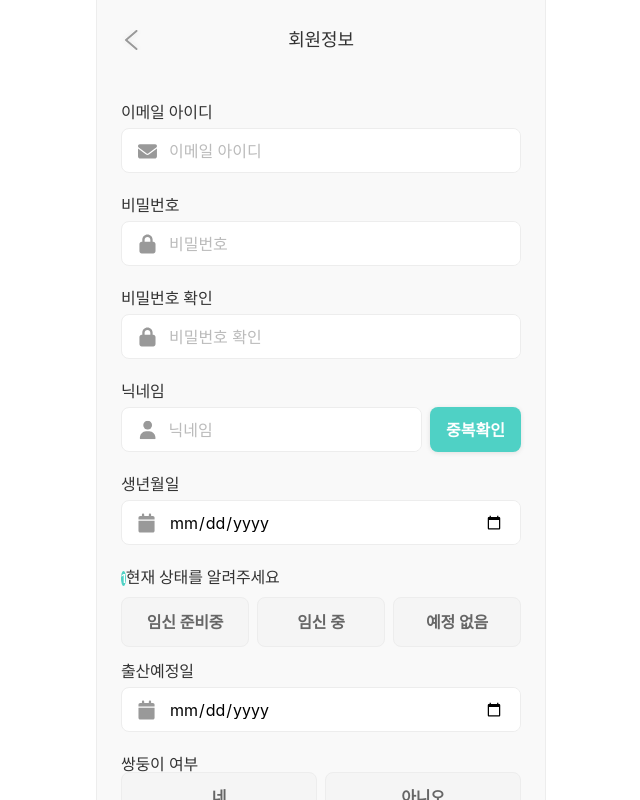
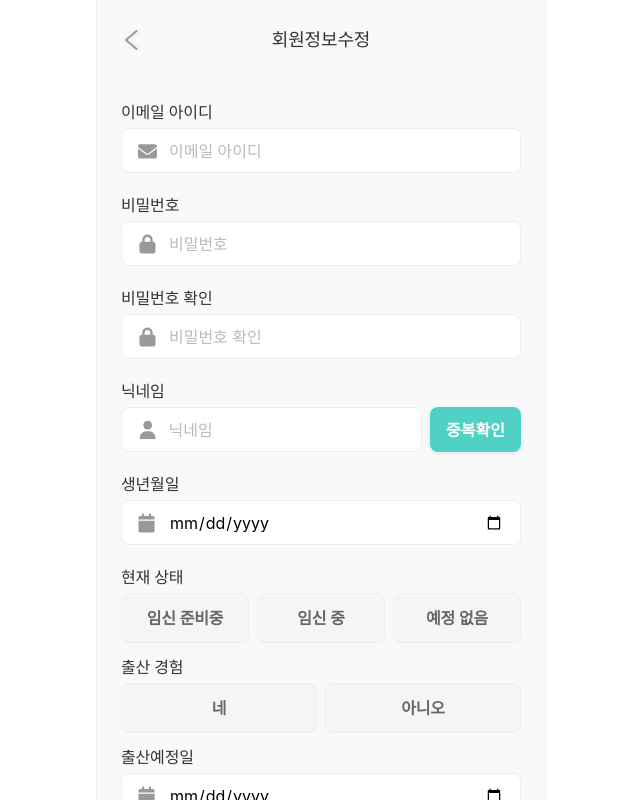
Before and after one commit to WomanTech2025-MoWo/MoWo_FE, a React (Create React App) app: page /profile in a window 1280 px wide. Shown: the top 800 px of the page, without its empty margins (319-959 px from the left). Built offline with nearby package versions, Linux system fonts and the light colour scheme; a web font is replaced by a local one.

Commit message:
♻️[Refactor] 입력폼 컴포넌트 where 값 추가

```diff
--- a/src/pages/auth/ProfilePage.tsx
+++ b/src/pages/auth/ProfilePage.tsx
@@ -19,14 +19,14 @@
 
   return (
     <ProfileWrap bgColor="gray-light" innerPadding={false} withHeader={true}>
-      <HeaderWithBack>회원정보</HeaderWithBack>
+      <HeaderWithBack>회원정보수정</HeaderWithBack>
       <InnerLayout>
         <form onSubmit={handleSubmit}>
           <IdPwForm />
           <AccountForm />
-          <OnboardingStep1Form />
-          <OnboardingStep2Form />
-          <OnboardingStep3Form />
+          <OnboardingStep1Form where="profile" />
+          <OnboardingStep2Form where="profile" />
+          <OnboardingStep3Form where="profile" />
           <PrimaryButton type="submit">수정하기</PrimaryButton>
         </form>
       </InnerLayout>
```
